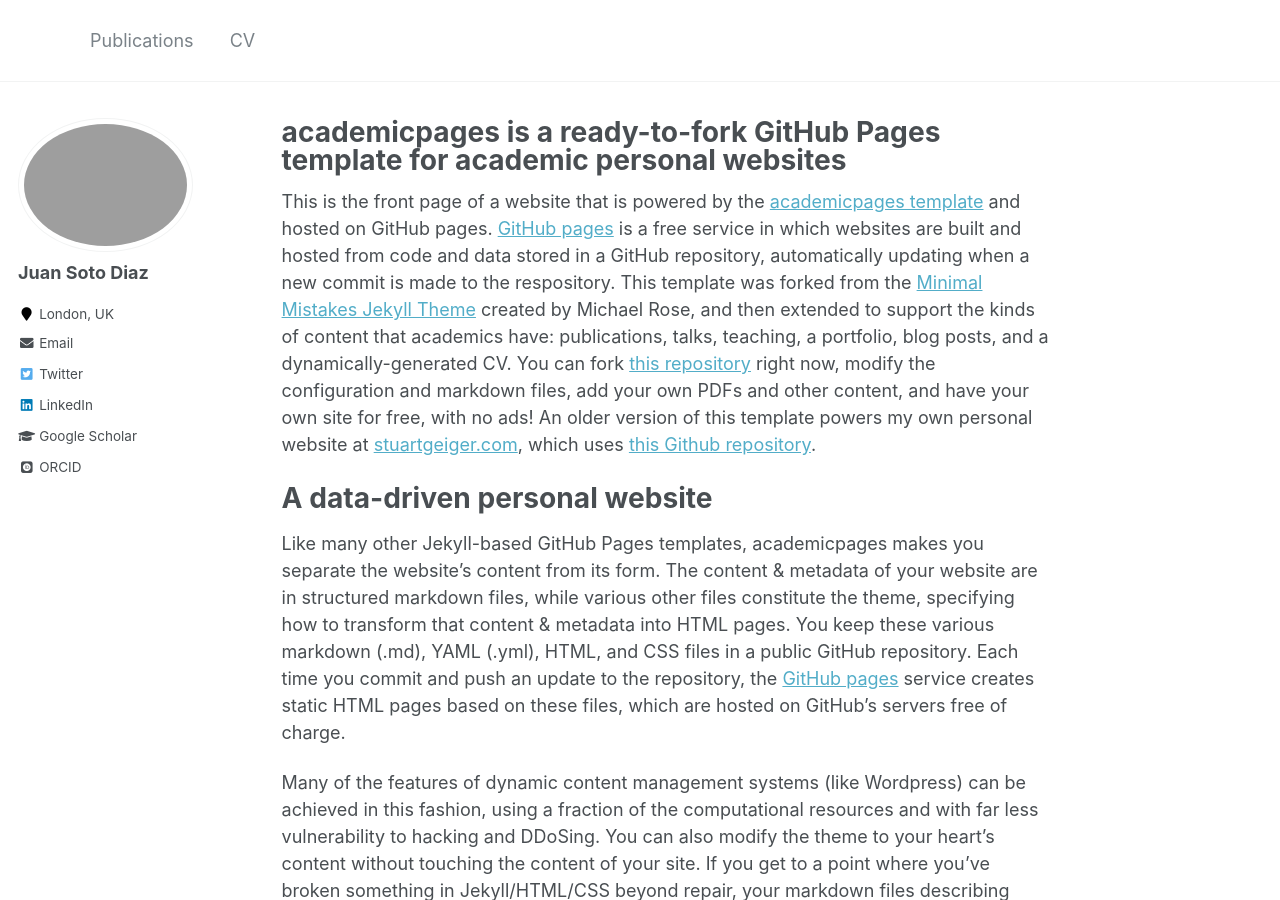
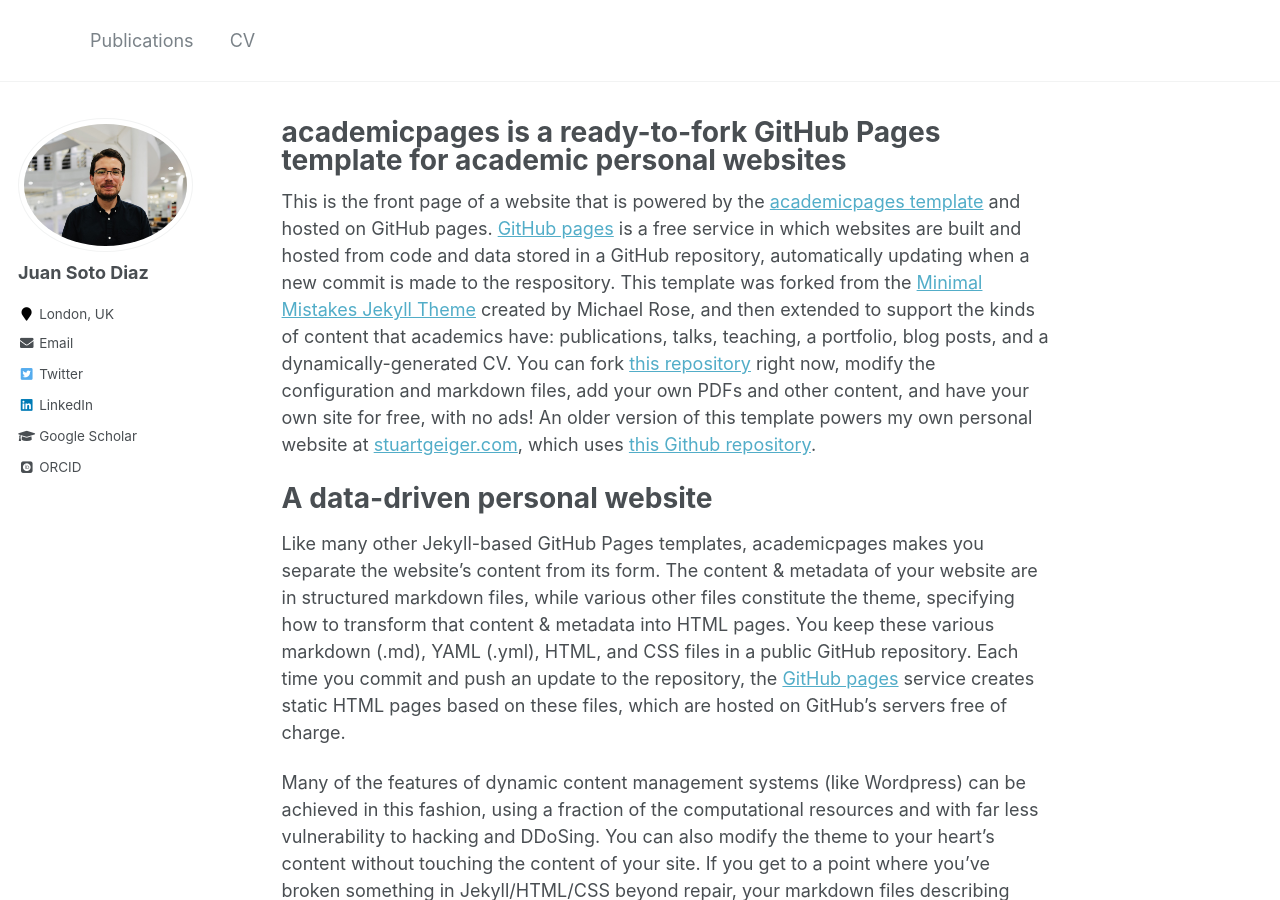
Before and after one commit to pedrofierroz87/pedrofierroz87.github.io, a Jekyll site: the page built from _pages/about.md, in a window 1280 px wide and 900 px high. Built offline with Jekyll 4.4.1, drawn with Linux system fonts in a browser that asks for light colours; some web fonts are replaced.

Commit message:
Update _config.yml

```diff
--- a/_config.yml
+++ b/_config.yml
@@ -81,7 +81,7 @@ analytics:
 # Site Author
 author:
   name             : "Juan Soto Diaz"
-  avatar           : "profile.PNG"
+  avatar           : "bio-photo.JPG"
   bio              : ""
   location         : "London, UK"
   employer         :
```
